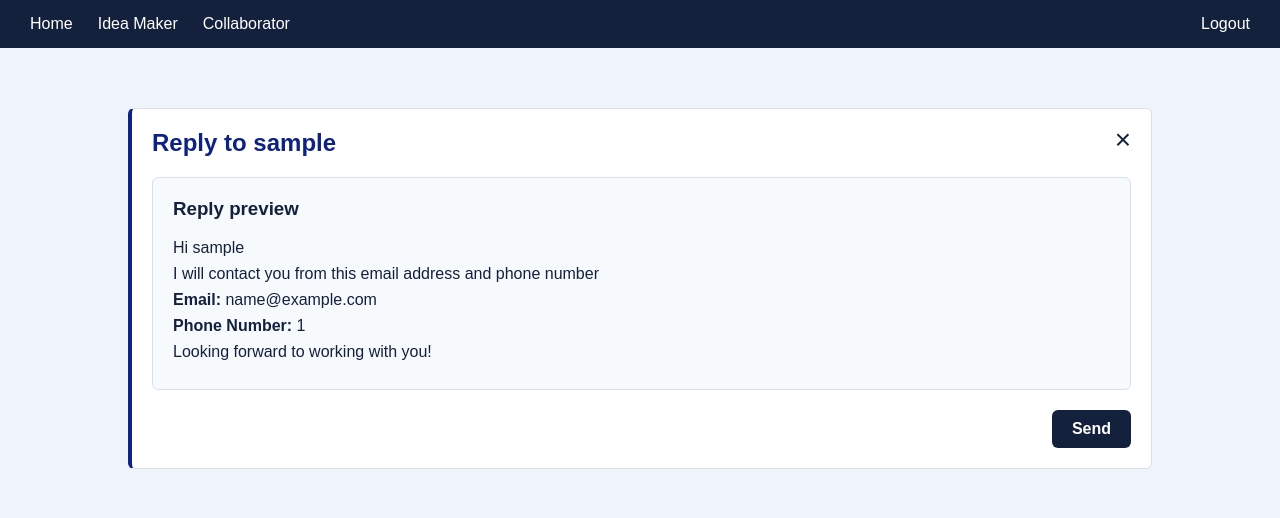
After one commit to RanaAboudawoud/Team-Formation-Platform, a Django app: template core/templates/core/contact_reply.html in a window 1280 px wide. The commit adds this page. Shown: the top 518 px of the page. Run offline with Django 5.2, Linux system fonts and the light colour scheme; tables that the repository leaves empty hold one stand-in row (values such as "Sample post"); the template is opened without the code that fills it: values that come from a table or form of the project are taken from there, most other values are stand-ins (such as "Sample title", 1, 10 or a date in 2020).

Commit message:
Add interaction for mutual match (#183)

```diff
--- a/core/collaborator_matching.py
+++ b/core/collaborator_matching.py
@@ -39,8 +39,10 @@ def rank_interested_collaborators(project):
 
         interest = Project_interest.objects.get(project = project, collaborator = collaborator)
         status = interest.status
+        message_sent = interest.idea_maker_message_sent
+        reply_sent = interest.collaborator_reply_sent
 
-        ranked_collaborators.append((collaborator, score, match_level, reasons, non_matching_reasons, status))
+        ranked_collaborators.append((collaborator, score, match_level, reasons, non_matching_reasons, status, message_sent, reply_sent))
 
     ranked_collaborators.sort(key = itemgetter(1), reverse = True)
 
--- a/core/models.py
+++ b/core/models.py
@@ -183,3 +183,6 @@ class Project_interest(models.Model):
     ]
 
     status = models.CharField(max_length = 20, choices = STATUS_CHOICES, default = "pending")
+
+    idea_maker_message_sent = models.BooleanField(default = False)
+    collaborator_reply_sent = models.BooleanField(default = False)
--- a/core/static/core/style.css
+++ b/core/static/core/style.css
@@ -715,3 +715,28 @@ body {
     text-decoration: none;
     font-weight: bold;
 }
+
+/* Interaction styling */
+
+.contact-message {
+    margin-top: 20px;
+    padding: 20px;
+    background-color: #f6fafd;
+    border: 1px solid #d9e0e8;
+    border-radius: 6px;
+}
+
+.contact-message h3 {
+    color: #14213D;
+    margin-top: 0;
+}
+
+.contact-message-button {
+    display: inline-block;
+    padding: 10px 20px;
+    background-color: #14213D;
+    color: white;
+    text-decoration: none;
+    border-radius: 6px;
+    font-weight: bold;
+}
--- /dev/null
+++ b/core/templates/core/contact_reply.html
@@ -0,0 +1,51 @@
+{% extends "core/base.html" %}
+
+{% block content %}
+
+<div class = "collaborator-container">
+
+    <div class = "project-card project-detail-card">
+
+        <a class = "project-detail-close" href = "{% url 'project_detail' project.id %}">&times;</a>
+
+        <h2>Reply to {{ project.idea_maker.profile.user.username }}</h2>
+
+        <div class = "contact-message">
+
+            <h3>Reply preview</h3>
+
+            <p>
+                Hi {{ project.idea_maker.profile.user.username }}
+            </p>
+
+            <p>
+                I will contact you from this email address and phone number
+            </p>
+
+            <p>
+                <span class = "project-label">Email: </span>
+                {{ collaborator.profile.user.email }}
+            </p>
+
+            <p>
+                <span class = "project-label">Phone Number: </span>
+                {{ collaborator.profile.phone_number }}
+            </p>
+
+            <p>
+                Looking forward to working with you!
+            </p>
+
+        </div>
+
+        <div class = "project-actions">
+
+            <a class = "contact-message-button" href = "{% url 'send_contact_reply' project.id %}">Send</a>
+
+        </div>
+
+    </div>
+
+</div>
+
+{% endblock %}
--- a/core/urls.py
+++ b/core/urls.py
@@ -16,5 +16,9 @@ urlpatterns = [
     path("show_interest/<int:project_id>/", views.show_interest, name = "show_interest"),
     path("projects/<int:project_id>/", views.project_detail, name = "project_detail"),
     path("accept_collaborator/<int:project_id>/<int:collaborator_id>", views.accept_collaborator, name = "accept_collaborator"),
-    path("decline_collaborator/<int:project_id>/<int:collaborator_id>/", views.decline_collaborator, name = "decline_collaborator")
+    path("decline_collaborator/<int:project_id>/<int:collaborator_id>/", views.decline_collaborator, name = "decline_collaborator"),
+    path("contact_message/<int:project_id>/<int:collaborator_id>/", views.contact_message, name = "contact_message"),
+    path("send_contact_message/<int:project_id>/<int:collaborator_id>/", views.send_contact_message, name = "send_contact_message"),
+    path("contact_reply/<int:project_id>/", views.contact_reply, name = "contact_reply"),
+    path("send_contact_reply/<int:project_id>/", views.send_contact_reply, name = "send_contact_reply")
 ]
```
Also changed, not shown: core/templates/core/contact_message.html (added, +46 -0 lines), core/templates/core/idea_maker_profile.html (+12 -1 lines), core/templates/core/project_detail.html (+31 -1 lines), core/views.py (+50 -1 lines), core/migrations/0025_project_interest_collaborator_reply_sent_and_more.py (added).
